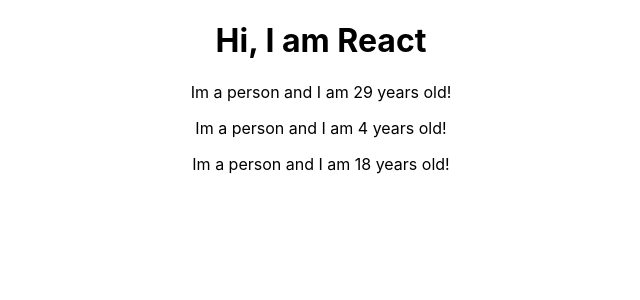
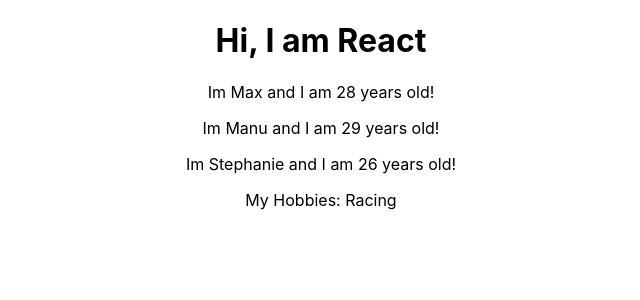
Before and after one commit to LuamLeite/react_studies, a React (Create React App) app in the folder first-app/: page / in a window 1280 px wide. Shown: the top 300 px of the page, without its empty margins (319-959 px from the left). Built offline with nearby package versions, Linux system fonts and the light colour scheme.

Commit message:
Using props and children

```diff
--- a/first-app/src/App.js
+++ b/first-app/src/App.js
@@ -6,9 +6,9 @@
   return (
     <div className="App">
     <h1> Hi, I am React</h1>
-    <Person/>
-    <Person/>
-    <Person/>
+    <Person name="Max" age="28"/>
+    <Person name="Manu" age ="29"/>
+    <Person name="Stephanie" age="26"> My Hobbies: Racing </Person>
     </div>
   );
 }
--- a/first-app/src/Person/Person.js
+++ b/first-app/src/Person/Person.js
@@ -1,7 +1,13 @@
 import React from 'react';
 
-const person = () => {
-    return <p> Im a person and I am {Math.floor(Math.random() * 30)} years old! </p>
+const person = (props) => { //object with all the properties (attributes you added at the tag)
+    return (
+        <div>
+            <p> Im {props.name} and I am {props.age} years old!</p>
+            <p>{props.children}</p>
+        </div>
+    )
+    /*We are using simple text, but it could really be anything here, even other react objects as children*/
 }
 
 export default person;
```
Also changed, not shown: 1 other file (tests, documents, lock files or other folders).
